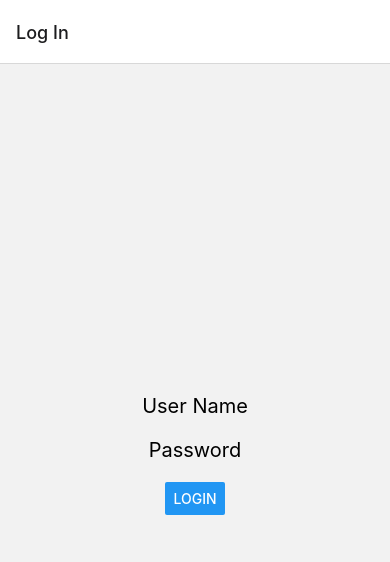
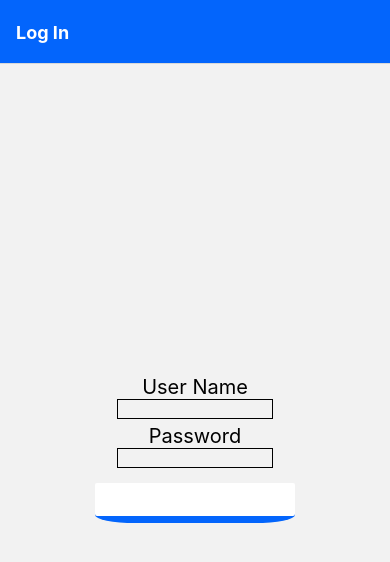
Before and after one commit to setoseng/Olympus, a React Native app: screen /LogIn in a window 390 px wide. Shown: the top 562 px of the page. Built offline with nearby package versions, Linux system fonts and the light colour scheme.

Commit message:
Implemented theming and login screen

```diff
--- a/App.js
+++ b/App.js
@@ -10,79 +10,24 @@ import { createNativeStackNavigator } from '@react-navigation/native-stack';
 import LogInScreen from './screens/LogIn'
 import HomeScreen from './screens/Home';
 
+import { colors, Texts } from './theme';
+
 const Stack = createNativeStackNavigator();
-
-function CreatePostScreen({ navigation, route }) {
-  const [postText, setPostText] = React.useState('');
-
-  return (
-    <>
-      <TextInput
-        multiline
-        placeholder="What's on your mind?"
-        style={{ height: 200, padding: 10, backgroundColor: 'white' }}
-        value={postText}
-        onChangeText={setPostText}
-      />
-      <Button
-        title="Done"
-        onPress={() => {
-          // Pass and merge params back to home screen
-          navigation.navigate({
-            name: 'Home',
-            params: { post: postText },
-            merge: true,
-          });
-        }}
-      />
-    </>
-  );
-}
-
-
-function DetailsScreen({ route, navigation }) {
-  const { itemId, otherParam } = route.params;
-  return (
-    <View style={{ flex: 1, alignItems: 'center', justifyContent: 'center' }}>
-      <Text>Details Screen</Text>
-      <Text>itemId: {JSON.stringify(itemId)}</Text>
-      <Text>otherParam: {JSON.stringify(otherParam)}</Text>
-      <Button
-        title="Go to Details... again"
-        onPress={() => navigation.push('Details')}
-      />
-      <Button
-        title="Go to Home"
-        onPress={() => navigation.push('Home')}
-      />
-      <Button
-        title="Go back"
-        onPress={() => navigation.goBack()}
-      />
-      <Button
-        title="Go back to first screen in stack"
-        onPress={() => navigation.popToTop()}
-      />
-    </View>
-  );
-}
-
-const styles = StyleSheet.create({
-  container: {
-    flex: '1',
-    alignItem: 'center',
-    justifyContent: 'center'
-  },
-  title: {
-    fontSize: '14px',
-    color: 'black',
-  },
-})
 
 export default function App() {
   return (
     <NavigationContainer>
-      <Stack.Navigator>
+      <Stack.Navigator
+        screenOptions={{
+          headerStyle: {
+            backgroundColor: colors.primary,
+          },
+          headerTintColor: '#fff',
+          headerTitleStyle: {
+            fontWeight: 'bold',
+          },
+        }}
+      >
         <Stack.Screen name="LogIn" component={LogInScreen} options={{ title: 'Log In' }}/>
         <Stack.Screen name="Home" component ={HomeScreen}/>
       </Stack.Navigator>
--- a/screens/LogIn/index.js
+++ b/screens/LogIn/index.js
@@ -1,9 +1,9 @@
 import React from 'react';
 import { StatusBar } from 'expo-status-bar';
 
-import { Button, Text, View, StyleSheet, TextInput } from 'react-native';
+import { Button, Text, View, TextInput } from 'react-native';
 
-import styles from './styles.js'
+import { styles } from './styles.js'
 
 const LogInScreen = ({ route, navigation }) => {
   const [text, onChangeText] = React.useState("");
@@ -22,11 +22,14 @@ const LogInScreen = ({ route, navigation }) => {
         onChange={onChangeText}
         value={text}
       />
-      <Button
-        title="LogIn"
-        style={styles.loginButton}
-        onPress={() => {navigation.push("Home")}}
-      />
+      <View style={styles.loginButton}>
+        <Button
+          title="Log In"
+          color="white"
+          style={styles.loginButtonText}
+          onPress={() => {navigation.push("Home")}}
+        />
+      </View>
     </View>
   )
 }
--- a/screens/LogIn/styles.js
+++ b/screens/LogIn/styles.js
@@ -1,4 +1,6 @@
-const styles = {
+import { colors } from '../../theme'
+
+export const styles = {
   container: {
     flex: '1',
     alignItems: 'center',
@@ -8,13 +10,23 @@ const styles = {
   input: {
     width: '40%',
     minHeight: 20,
+    borderWidth: 1,
+    marginBottom: 5,
   },
   title: {
     fontSize: '20px',
     color: 'black',
   },
   loginButton: {
+    margin: 10,
+    width: 200,
+    height: 40,
+    borderRadius: '20%',
     minHeight: 20,
+    backgroundColor: colors.primary,
+  },
+  loginButtonText: {
+    textColor: colors.secondary,
+
   },
 }
-export default styles;
--- /dev/null
+++ b/theme/colors.js
@@ -0,0 +1,5 @@
+export const colors = {
+  primary: '#0365FC',
+  secondary: '#FC0365',
+  tertiary: '#65FC03'
+}
--- /dev/null
+++ b/theme/index.js
@@ -0,0 +1,5 @@
+import { colors } from './colors'
+// import * as Spacing from './spacing'
+import { texts } from './textStyle'
+
+export { colors, texts }
--- /dev/null
+++ b/theme/textStyle.js
@@ -0,0 +1,3 @@
+export const texts = {
+
+}
```
Also changed, not shown: theme/spacing.js (added).
